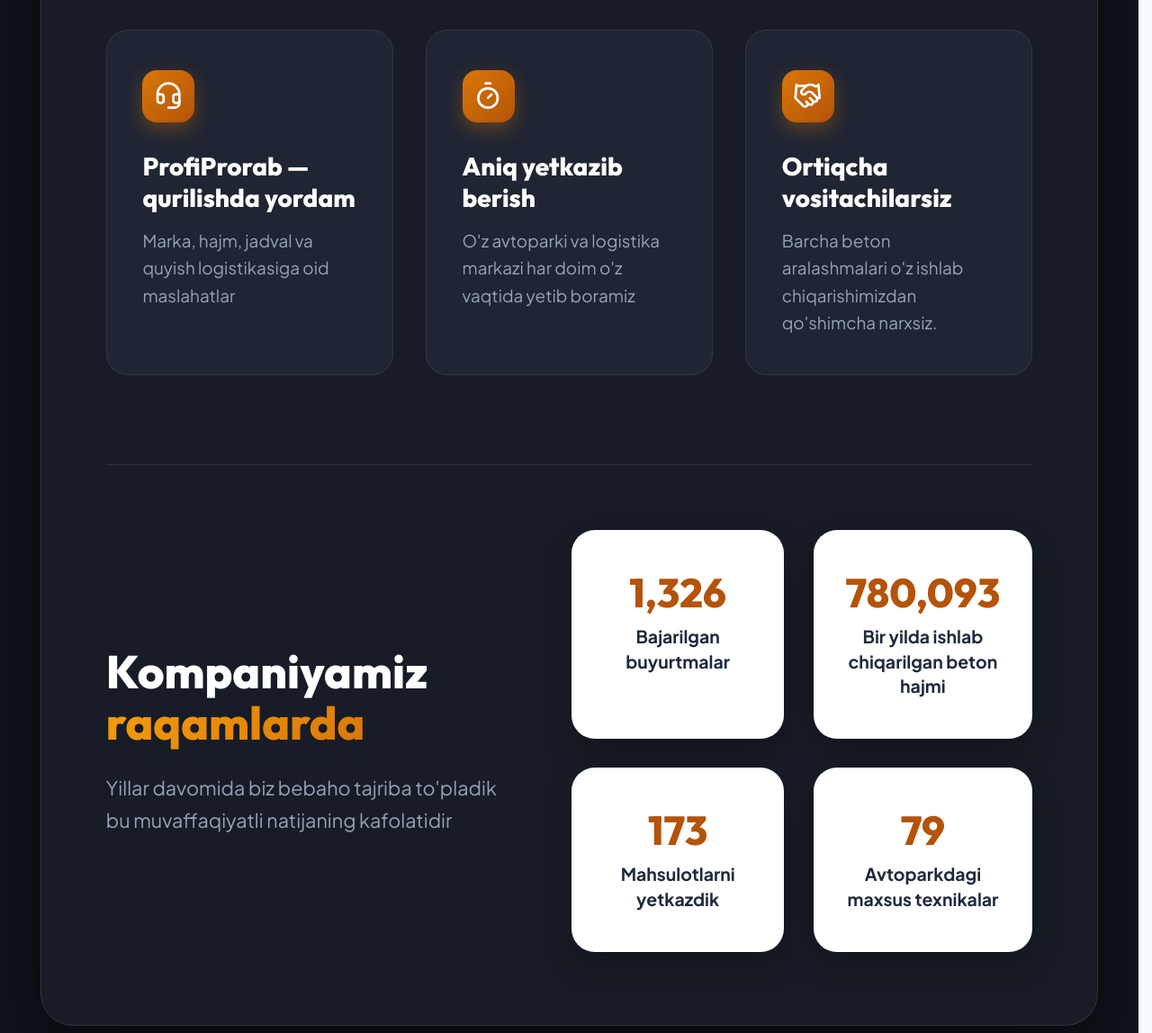
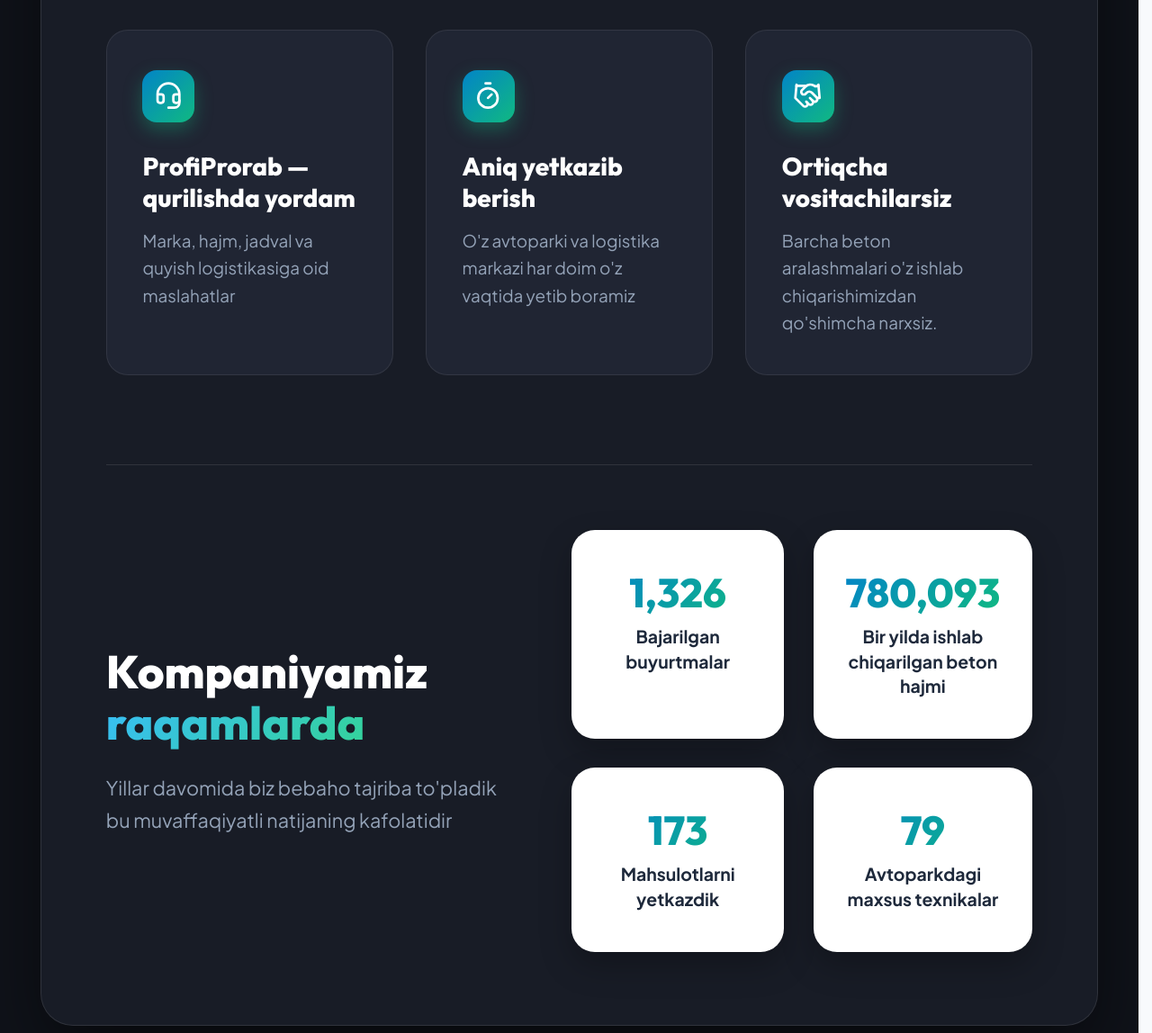
Before and after one commit to azustenov-coder/regionb, a website built with Vite: page index.html in a window 1280 px wide. Shown: the part 2463-3611 px from the top of the page at 90% size. Built offline with nearby package versions, Linux system fonts and the light colour scheme; animation ran at ten frames a second.

Commit message:
Update dark section text and icon colors to match REGION BETON cyan & emerald brand palette

```diff
--- a/src/style.css
+++ b/src/style.css
@@ -2847,7 +2847,7 @@ a[href^="tel:"],
 }
 
 .gold-gradient-text {
-  background: linear-gradient(135deg, #f59e0b 0%, #d97706 100%);
+  background: linear-gradient(135deg, #38bdf8 0%, #34d399 100%);
   -webkit-background-clip: text;
   -webkit-text-fill-color: transparent;
   display: inline;
@@ -2905,12 +2905,12 @@ a[href^="tel:"],
 
 .dark-feature-card:hover {
   transform: translateY(-8px);
-  border-color: rgba(245, 158, 11, 0.4);
-  box-shadow: 0 20px 45px -10px rgba(245, 158, 11, 0.18);
+  border-color: rgba(14, 165, 233, 0.4);
+  box-shadow: 0 20px 45px -10px rgba(16, 185, 129, 0.25);
 }
 
 .dark-icon-box {
-  background: linear-gradient(135deg, #d97706 0%, #b45309 100%);
+  background: var(--brand-gradient);
   color: #ffffff;
   width: 58px;
   height: 58px;
@@ -2921,7 +2921,7 @@ a[href^="tel:"],
   font-size: 1.5rem;
   margin-bottom: 1.8rem;
   flex-shrink: 0;
-  box-shadow: 0 8px 20px rgba(217, 119, 6, 0.35);
+  box-shadow: 0 8px 20px rgba(16, 185, 129, 0.35);
 }
 
 .dark-feature-card h3 {
@@ -2987,7 +2987,9 @@ a[href^="tel:"],
   font-family: var(--font-heading);
   font-size: clamp(2.4rem, 3.5vw, 3.4rem);
   font-weight: 800;
-  color: #b45309;
+  background: var(--brand-gradient);
+  -webkit-background-clip: text;
+  -webkit-text-fill-color: transparent;
   line-height: 1.1;
   margin-bottom: 0.6rem;
 }
```
